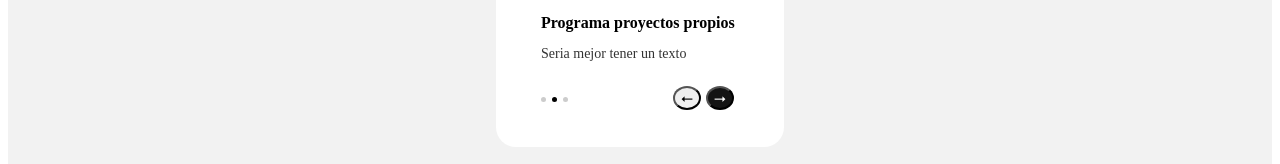
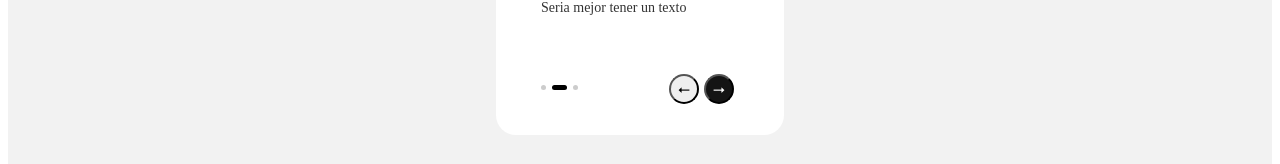
Before and after one commit to Tinunsky/ITAcademy-S5-React-Onboarding_digital, a React (Vite) app: page / in a window 1280 px wide. Both pictures are taken after a click on the element 554 px from the left and 538 px from the top of the page. Shown: the part 439-603 px from the top of the page. Built offline with nearby package versions, Linux system fonts and the light colour scheme.

Commit message:
added animation to points

```diff
--- a/src/Indicator.jsx
+++ b/src/Indicator.jsx
@@ -8,23 +8,20 @@ const IndicatorWrapper = styled.div`
 
 const Dot = styled.span`
   display: inline-block;
-  width: 5px;
+  width: ${(props) => (props.$isActive ? "15px" : "5px")};
   height: 5px;
   margin-right: 6px;
-  border-radius: 50%;
+  border-radius: 30px;
   background-color: ${(props) => (props.$isActive ? "#000000" : "#ccc")};
   cursor: pointer;
+  transition: all 0.5s;
 `;
 
 export function Indicator({ tutorialData, step, handleDotClick }) {
   return (
     <IndicatorWrapper>
       {tutorialData.map((_, i) => (
-        <Dot
-          key={i}
-          $isActive={step === i ? "true" : ""}
-          onClick={() => handleDotClick(i)}
-        />
+        <Dot key={i} $isActive={step === i} onClick={() => handleDotClick(i)} />
       ))}
     </IndicatorWrapper>
   );
--- a/src/MyCard.jsx
+++ b/src/MyCard.jsx
@@ -20,6 +20,7 @@ export function MyCard({
           style={{
             backgroundColor: currentCardData.bgColor,
             width: "100%",
+            height: "170px",
             paddingTop: "80px",
             paddingBottom: "80px",
             borderTopLeftRadius: "20px",
@@ -37,7 +38,7 @@ export function MyCard({
           <Card.Title style={{ fontWeight: "bold" }}>
             {currentCardData.title}
           </Card.Title>
-          <Card.Text style={{ opacity: 0.8, fontSize: "14px" }}>
+          <Card.Text style={{ opacity: 0.8, fontSize: "14px", height: "50px" }}>
             {currentCardData.description}
           </Card.Text>
 
@@ -47,7 +48,9 @@ export function MyCard({
               style={{
                 fontSize: "15px",
                 backgroundColor: "#141414",
-                borderRadius: "50%",
+                width: "30px",
+                height: "30px",
+                borderRadius: "65px",
                 marginRight: "5px",
                 color: "white",
                 marginTop: "10px",
@@ -63,7 +66,9 @@ export function MyCard({
               variant="primary"
               style={{
                 fontSize: "15px",
-                borderRadius: "65%",
+                width: "30px",
+                height: "30px",
+                borderRadius: "65px",
                 marginRight: "5px",
                 marginTop: "10px",
                 float: "right",
```
